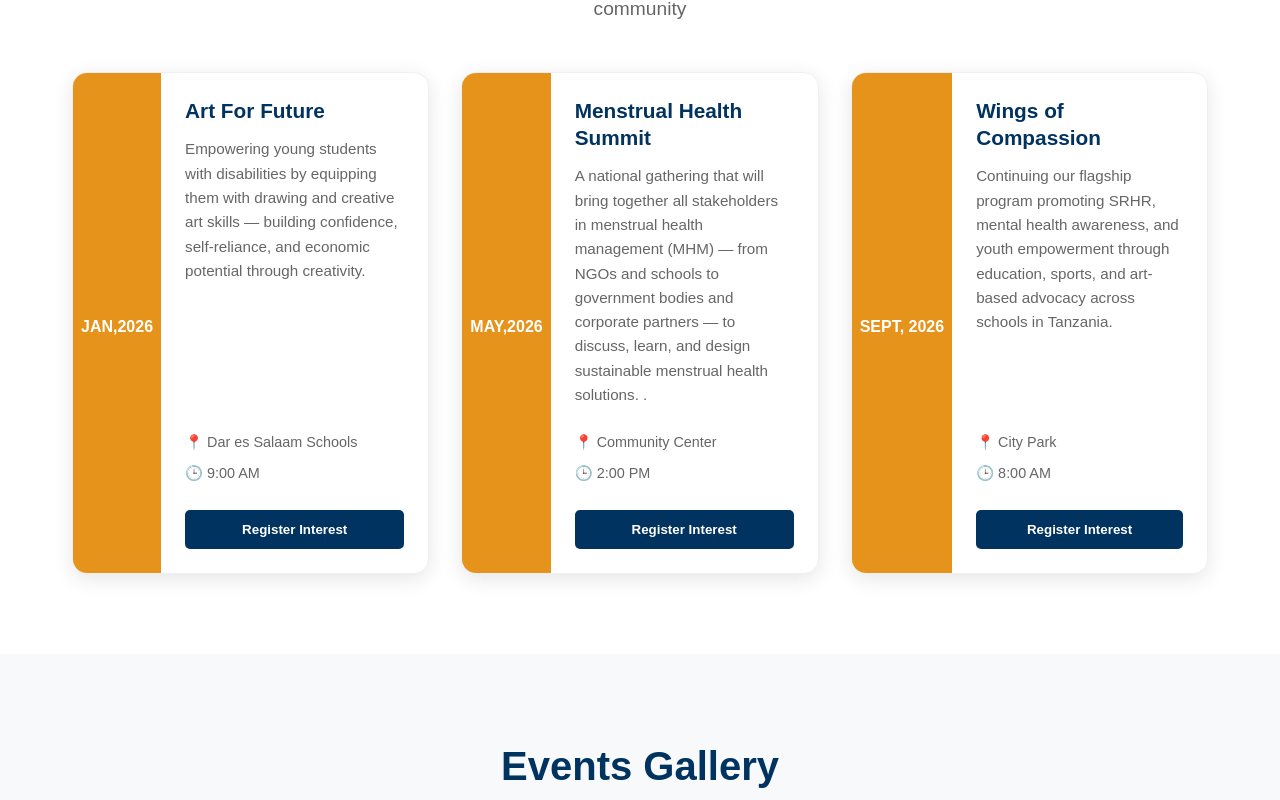
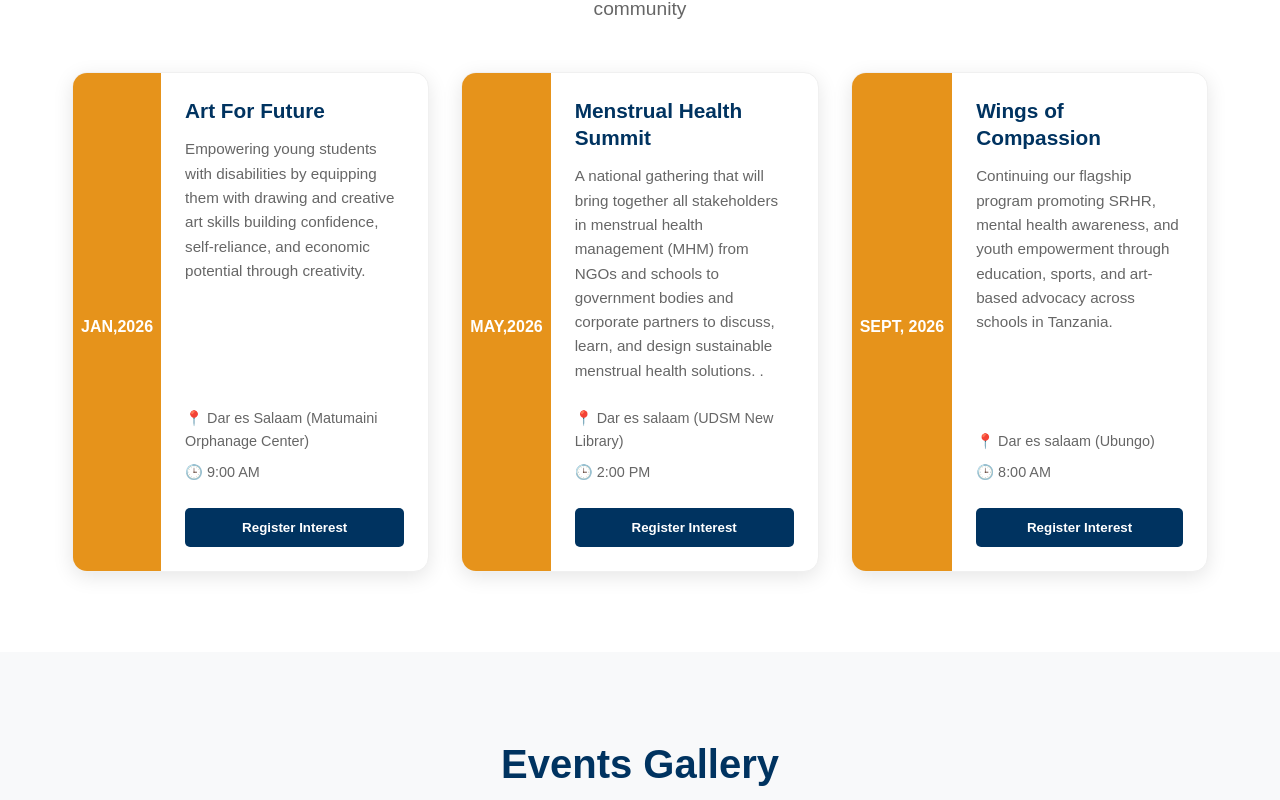
Before and after one commit to misszuuh/doekman-website, a React (Vite) app: page /events in a window 1280 px wide. Shown: the part 757-1557 px from the top of the page. Built offline with nearby package versions, Linux system fonts and the light colour scheme; the HTML template or start-up script is replaced by a standard one.

Commit message:
some changes on 17th january

```diff
--- a/src/App.jsx
+++ b/src/App.jsx
@@ -6,6 +6,7 @@ import ProgramsPage from './components/ProgramsPage';
 import EventsPage from './components/EventsPage';
 import JoinPage from "./components/JoinPage";
 import TermsPage from "./components/TermsPage";
+import ScrollToTop from './components/ScrollToTop';
 
 import './App.css';
 
@@ -13,6 +14,7 @@ function App() {
   return (
     <Router>
       <div className="App">
+        <ScrollToTop />
         <Routes>
           <Route path="/" element={<HomePage />} />
           <Route path="/home" element={<HomePage />} />
--- a/src/components/AboutPage.jsx
+++ b/src/components/AboutPage.jsx
@@ -299,10 +299,10 @@ const AboutPage = () => {
         <img src="/images/logo6removebg.png" alt="Partner 4" />
       </div>
       <div className="partner-logo">
-        <img src="/images/logo7removebg.png" alt="Partner 5" />
+        <img src="/images/360 logo.png" alt="Partner 5" />
       </div>
       <div className="partner-logo">
-        <img src="/images/logo8removebg.png" alt="Partner 6" />
+        <img src="/images/jorafra11.png" alt="Partner 6" />
       </div>
       <div className="partner-logo">
         <img src="/images/tumainremovebg.png" alt="Partner 7" />
--- a/src/components/EventsPage.jsx
+++ b/src/components/EventsPage.jsx
@@ -161,11 +161,11 @@ const EventsPage = () => {
               <div className="event-content">
                 <h3 className="event-title">Art For Future</h3>
                 <p className="event-description">
-                  Empowering young students with disabilities by equipping them with drawing and creative art skills — building confidence, self-reliance, and economic potential through creativity.
+                  Empowering young students with disabilities by equipping them with drawing and creative art skills building confidence, self-reliance, and economic potential through creativity.
 
                 </p>
                 <div className="event-meta">
-                  <span className="event-location">📍 Dar es Salaam Schools</span>
+                  <span className="event-location">📍 Dar es Salaam (Matumaini Orphanage Center)</span>
                   <span className="event-time">🕒 9:00 AM</span>
                 </div>
                 <button className="event-btn">Register Interest</button>
@@ -180,11 +180,11 @@ const EventsPage = () => {
               <div className="event-content">
                 <h3 className="event-title">Menstrual Health Summit</h3>
                 <p className="event-description">
-                  A national gathering that will bring together all stakeholders in menstrual health management (MHM) — from NGOs and schools to government bodies and corporate partners — to discuss, learn, and design sustainable menstrual health solutions.
+                  A national gathering that will bring together all stakeholders in menstrual health management (MHM) from NGOs and schools to government bodies and corporate partners to discuss, learn, and design sustainable menstrual health solutions.
 .
                 </p>
                 <div className="event-meta">
-                  <span className="event-location">📍 Community Center</span>
+                  <span className="event-location">📍 Dar es salaam (UDSM New Library)</span>
                   <span className="event-time">🕒 2:00 PM</span>
                 </div>
                 <button className="event-btn">Register Interest</button>
@@ -202,7 +202,7 @@ const EventsPage = () => {
                   Continuing our flagship program promoting SRHR, mental health awareness, and youth empowerment through education, sports, and art-based advocacy across schools in Tanzania.
                 </p>
                 <div className="event-meta">
-                  <span className="event-location">📍 City Park</span>
+                  <span className="event-location">📍 Dar es salaam (Ubungo)</span>
                   <span className="event-time">🕒 8:00 AM</span>
                 </div>
                 <button className="event-btn">Register Interest</button>
--- a/src/components/Footer.jsx
+++ b/src/components/Footer.jsx
@@ -21,9 +21,9 @@ const Footer = () => {
               />
             </div>
             <p className="footer-description">
-              Doekman Foundation is a youth-led non-profit organization dedicated to advancing
-              menstrual health awareness, breaking stigma, and empowering communities through
-              education, sustainable practices, and comprehensive support programs across Tanzania.
+              Doekman Foundation is a youth-led non-profit organization dedicated to creating awareness on Sexual Reproductive Health (SRH)
+              and advancing menstrual health awareness, breaking stigma, and empowering communities through education, sustainable practices,
+              and comprehensive support programs across Tanzania.
             </p>
           </div>
 
--- a/src/components/HomePage.jsx
+++ b/src/components/HomePage.jsx
@@ -101,10 +101,10 @@ const HomePage = () => {
           <div className="hero-content">
             <div className="hero-text-wrapper">
               <h1 className="heros-title">
-                Empowering Youth Through For a Better Tomorrow
+                Empowering Youth For a Better Tomorrow
               </h1>
               <p className="heros-description">
-                Creating awareness, breaking the stigma, and supporting young people through education and resources.
+                Creating awareness on Sexual Reproductive Health (SRH), Mental Health and Youth Empowerment.
               </p>
               <Link to="/about">
                 <button className="heros-btn">Learn More</button>
@@ -272,14 +272,14 @@ const HomePage = () => {
 
             {/* Collaborators */}
             <div className="stat-item">
-              <div className="stat-number" data-count="200">0</div>
+              <div className="stat-number" data-count="20">0</div>
               <div className="stat-label">Collaborators</div>
               <div className="stat-icon">🤝</div>
             </div>
 
             {/* Donation */}
             <div className="stat-item">
-              <div className="stat-number" data-count="650">0</div>
+              <div className="stat-number" data-count="100">0</div>
               <div className="stat-label">Donation</div>
               <div className="stat-icon">💰</div>
             </div>
--- a/src/components/JoinPage.jsx
+++ b/src/components/JoinPage.jsx
@@ -92,15 +92,15 @@ const JoinPage = () => {
               </p>
               <div className="hero-stats">
                 <div className="stat">
-                  <span className="stat-number">500+</span>
+                  <span className="stat-number">100+</span>
                   <span className="stat-label">Active Members</span>
                 </div>
                 <div className="stat">
-                  <span className="stat-number">50+</span>
+                  <span className="stat-number">500+</span>
                   <span className="stat-label">Communities Reached</span>
                 </div>
                 <div className="stat">
-                  <span className="stat-number">10,000+</span>
+                  <span className="stat-number">5000+</span>
                   <span className="stat-label">Lives Impacted</span>
                 </div>
               </div>
--- /dev/null
+++ b/src/components/ScrollToTop.jsx
@@ -0,0 +1,14 @@
+import { useEffect } from 'react';
+import { useLocation } from 'react-router-dom';
+
+const ScrollToTop = () => {
+  const { pathname } = useLocation();
+
+  useEffect(() => {
+    window.scrollTo(0, 0);
+  }, [pathname]);
+
+  return null;
+};
+
+export default ScrollToTop;
```
Also changed, not shown: public/images/360 logo.png (added), public/images/jorafra11.png (added).
